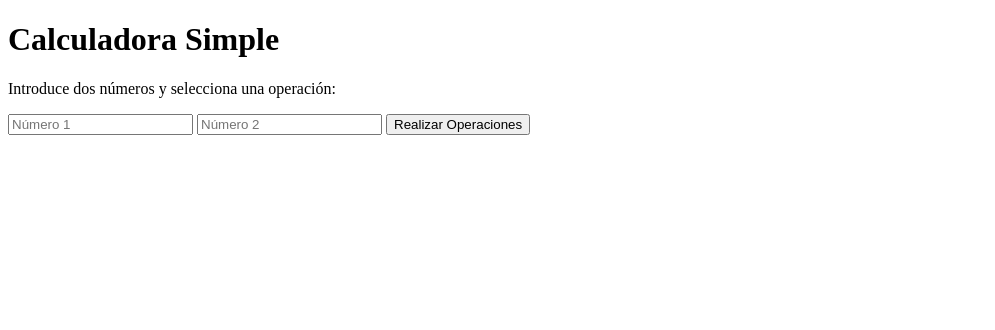
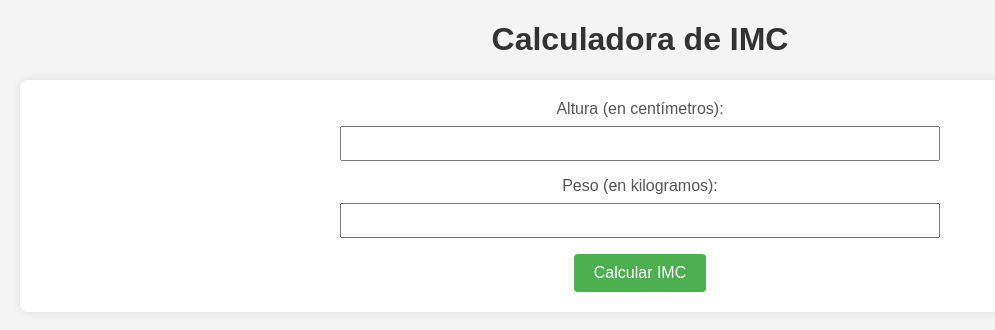
Before and after one commit to jbkx2/PreEntrega_Kal, a plain HTML site: page index.html in a window 1280 px wide. Shown: the whole page, without its empty margins (0-995 px from the left). Drawn offline with Linux system fonts and the light colour scheme.

Commit message:
calculadora de imc

```diff
--- a/calculos.js
+++ b/calculos.js
@@ -1,41 +1,55 @@
-function realizarOperaciones() {
-    const numero1 = parseFloat(document.getElementById('numero1').value);
-    const numero2 = parseFloat(document.getElementById('numero2').value);
+let imcs = [];
 
-    if (isNaN(numero1) || isNaN(numero2)) {
-        alert("Por favor, ingresa números válidos.");
-        return;
+    function calcularIMC() {
+        const alturaInput = document.getElementById('altura');
+        const pesoInput = document.getElementById('peso');
+        const resultadoDiv = document.getElementById('resultado');
+
+        const altura = parseFloat(alturaInput.value);
+        const peso = parseFloat(pesoInput.value);
+
+        if (isNaN(altura) || isNaN(peso)) {
+            resultadoDiv.innerHTML = '<p>Por favor, ingrese valores numéricos válidos.</p>';
+            return;
+        }
+
+        const imc = peso / ((altura / 100) ** 2);
+        imcs.push(imc);
+
+        mostrarResultado(imc);
+        actualizarPromedioIMCs();
     }
 
-    const numOperaciones = parseInt(prompt("¿Cuántas operaciones deseas realizar?"));
+    function mostrarResultado(imc) {
+        const resultadoDiv = document.getElementById('resultado');
+        let mensaje = `<p>Su IMC es: ${imc.toFixed(2)}</p>`;
 
-    if (isNaN(numOperaciones) || numOperaciones <= 0) {
-        alert("Por favor, ingresa un número válido de operaciones.");
-        return;
+        if (imc < 18.5) {
+            mensaje += '<p>Tiene bajo peso.</p>';
+        } else if (imc < 25) {
+            mensaje += '<p>Tiene un peso normal.</p>';
+        } else if (imc < 30) {
+            mensaje += '<p>Tiene sobrepeso.</p>';
+        } else {
+            mensaje += '<p>Tiene obesidad.</p>';
+        }
+
+        resultadoDiv.innerHTML = mensaje;
     }
 
-    for (let i = 0; i < numOperaciones; i++) {
-        const operacion = prompt("Selecciona una operación: suma (+), resta (-), multiplicación (x), división (/)");
+    function actualizarPromedioIMCs() {
+        const promedioDiv = document.createElement('div');
+        promedioDiv.id = 'promedio';
+        const promedio = calcularPromedio(imcs);
+        promedioDiv.innerHTML = `<p>Promedio de IMC: ${promedio.toFixed(2)}</p>`;
 
-        switch (operacion) {
-            case "+":
-                alert(`El resultado de la suma es: ${numero1 + numero2}`);
-                break;
-            case "-":
-                alert(`El resultado de la resta es: ${numero1 - numero2}`);
-                break;
-            case "x":
-                alert(`El resultado de la multiplicación es: ${numero1 * numero2}`);
-                break;
-            case "/":
-                if (numero2 === 0) {
-                    alert("No puedes dividir por cero.");
-                } else {
-                    alert(`El resultado de la división es: ${numero1 / numero2}`);
-                }
-                break;
-            default:
-                alert("Operación no válida.");
-        }
+        const formulario = document.getElementById('formulario');
+        formulario.appendChild(promedioDiv);
     }
-}
+
+    function calcularPromedio(array) {
+        if (array.length === 0) return 0;
+
+        const suma = array.reduce((total, imc) => total + imc, 0);
+        return suma / array.length;
+    }
--- a/index.html
+++ b/index.html
@@ -3,19 +3,27 @@
 <head>
     <meta charset="UTF-8">
     <meta name="viewport" content="width=device-width, initial-scale=1.0">
+    <link rel="stylesheet" href="styles.css">
     <title>Document</title>
 </head>
-<body>
-    <h1>Calculadora Simple</h1>
 
     <script src="calculos.js" ></script>
 
-    <p>Introduce dos números y selecciona una operación:</p>
+    <h1>Calculadora de IMC</h1>
 
-    <input type="number" id="numero1" placeholder="Número 1">
-    <input type="number" id="numero2" placeholder="Número 2">
+    <form id="formulario">
+        <label for="altura">Altura (en centímetros):</label>
+        <input type="number" id="altura" required>
+        <br>
+        <label for="peso">Peso (en kilogramos):</label>
+        <input type="number" id="peso" required>
+        <br>
+        <button type="button" onclick="calcularIMC()">Calcular IMC</button>
+    </form>
 
-    <button onclick="realizarOperaciones()">Realizar Operaciones</button>
+    <div id="resultado"></div>
+
+
 
 
 </body>
--- /dev/null
+++ b/styles.css
@@ -0,0 +1,52 @@
+body {
+    font-family: Arial, sans-serif;
+    text-align: center;
+    margin: 20px;
+    background-color: #f4f4f4;
+}
+
+h1 {
+    color: #333;
+}
+
+form {
+    background-color: #fff;
+    padding: 20px;
+    border-radius: 8px;
+    box-shadow: 0 0 10px rgba(0, 0, 0, 0.1);
+    margin-bottom: 20px;
+}
+
+label {
+    display: block;
+    margin-bottom: 8px;
+    color: #555;
+}
+
+input {
+    width: 50%;
+    padding: 8px;
+    box-sizing: border-box;
+    margin-bottom: 16px;
+}
+
+button {
+    background-color: #4caf50;
+    color: #fff;
+    border: none;
+    padding: 10px 20px;
+    font-size: 16px;
+    cursor: pointer;
+    border-radius: 4px;
+}
+
+.resultado {
+    background-color: #fff;
+    padding: 20px;
+    border-radius: 8px;
+    box-shadow: 0 0 10px rgba(0, 0, 0, 0.1);
+}
+
+.resultado p {
+    margin: 8px 0;
+}
```
